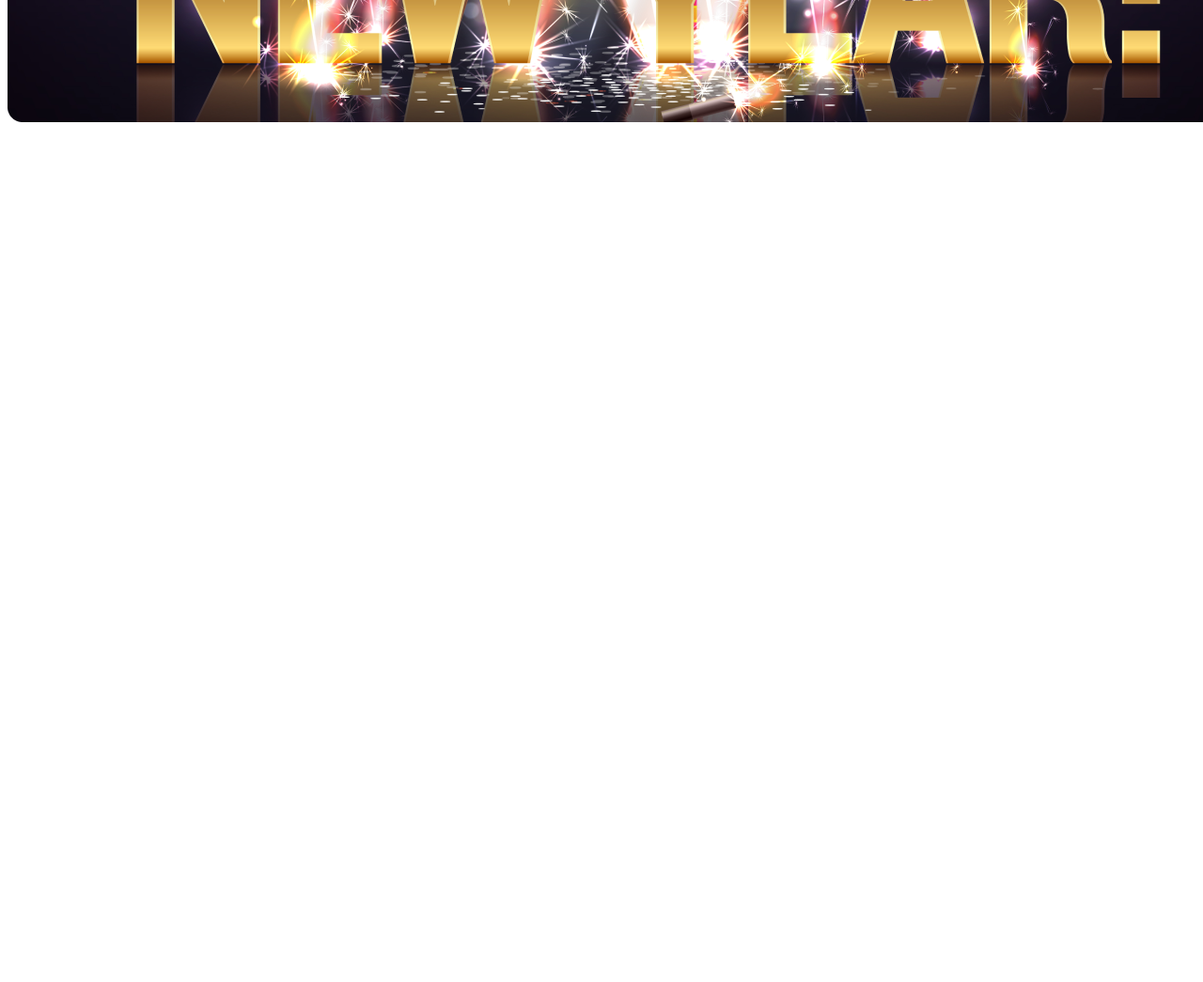
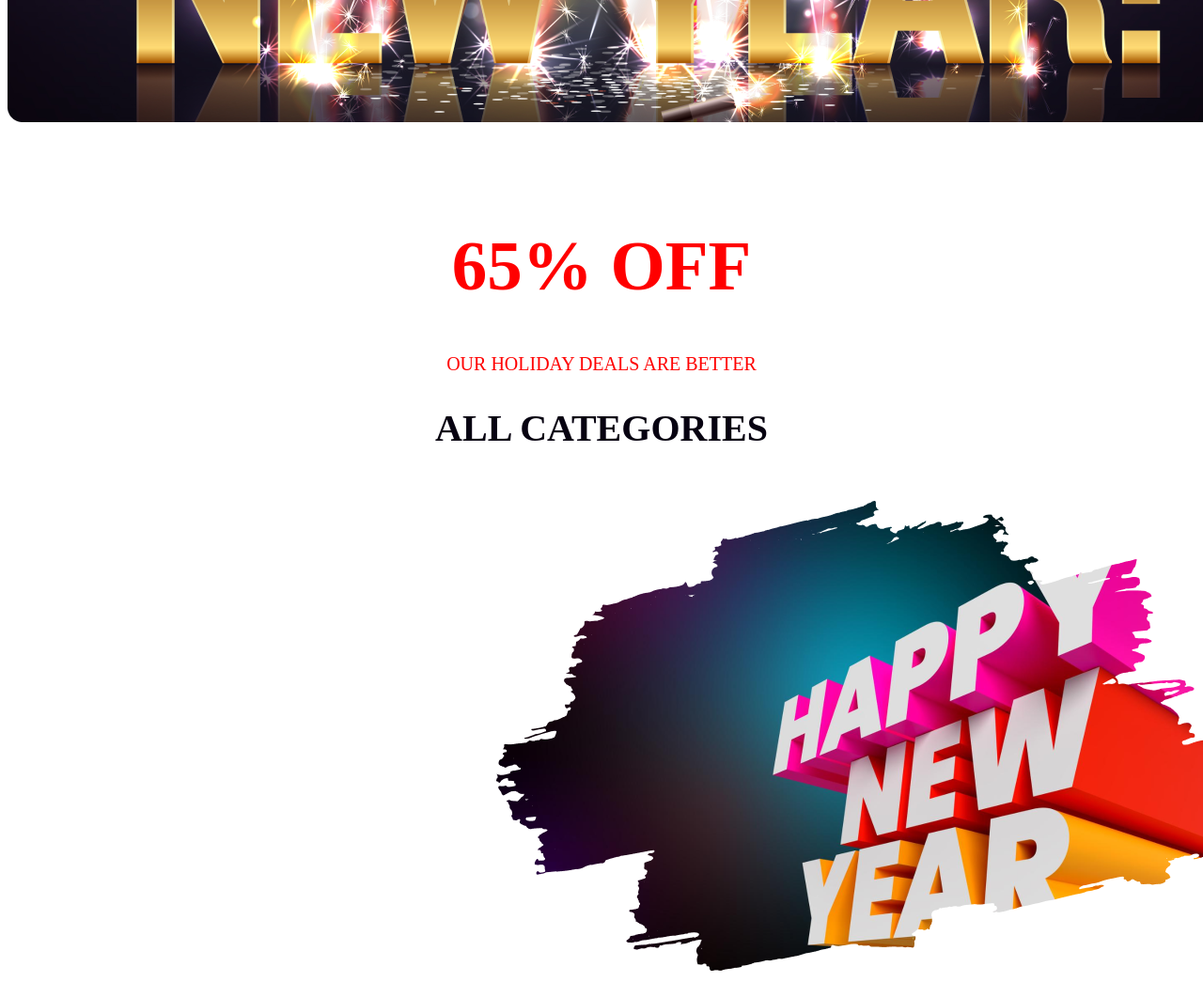
Before and after one commit to Tahsan89/Assinment-1, a plain HTML site: page index.html in a window 1280 px wide. Shown: the part 500-1545 px from the top of the page at 94% size. Before the commit the page ends 800 px from the top, so only its background shows below. Drawn offline with Linux system fonts and the light colour scheme.

Commit message:
aaded categorie

```diff
--- a/assin.css
+++ b/assin.css
@@ -18,3 +18,33 @@
     border-radius: 16px;
     background: linear-gradient(180deg, #070211 0%, rgba(7, 2, 17, 0.00) 100%);
 }
+
+.CATEGORIES {
+    text-align: center;
+}
+
+#Discount {
+    color: #F00;
+    font-size: 75px;
+    font-weight: 700;
+    margin-top: 110px;
+}
+
+#DEALS {
+    color: #F00;
+    font-size: 20px;
+    font-weight: 500;
+}
+
+#CATEGORIES {
+    color: #070211;
+    font-size: 40px;
+    font-weight: 700;
+}
+
+#ny-mission {
+    margin-left: 520px;
+    margin-top: 20px;
+    width: 802.9px;
+    height: 500px;
+}
--- a/index.html
+++ b/index.html
@@ -23,7 +23,16 @@
         </div>
     </header>
     <main>
-
+        <div>
+            <div class="CATEGORIES">
+                <h1 id="Discount">65% OFF</h1>
+                <h4 id="DEALS">OUR HOLIDAY DEALS ARE BETTER</h4>
+                <h2 id="CATEGORIES">ALL CATEGORIES</h2>
+            </div>
+            <div>
+                <img id="ny-mission" src="B9A1-New-Year-New-Mission-main/resources/New Year Photo.png" alt="">
+            </div>
+        </div>
     </main>
     <footer>
 
```
